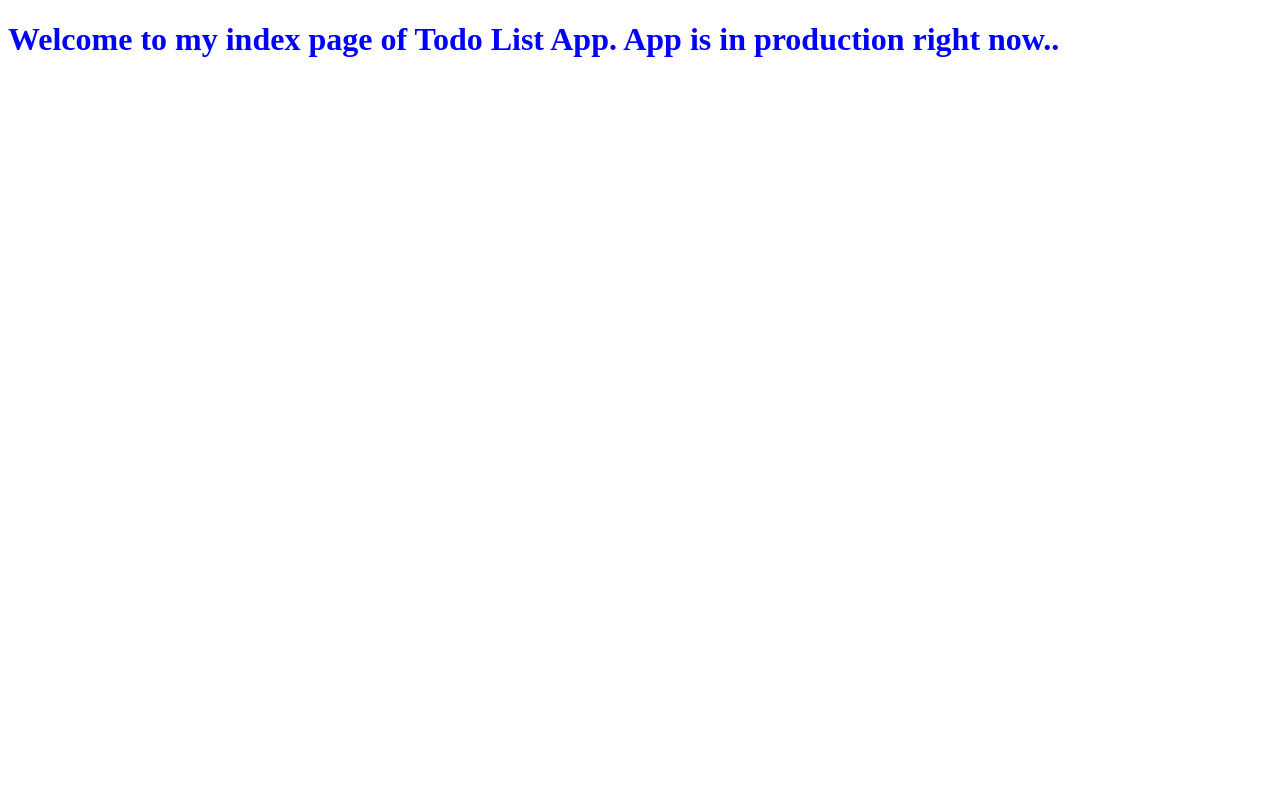
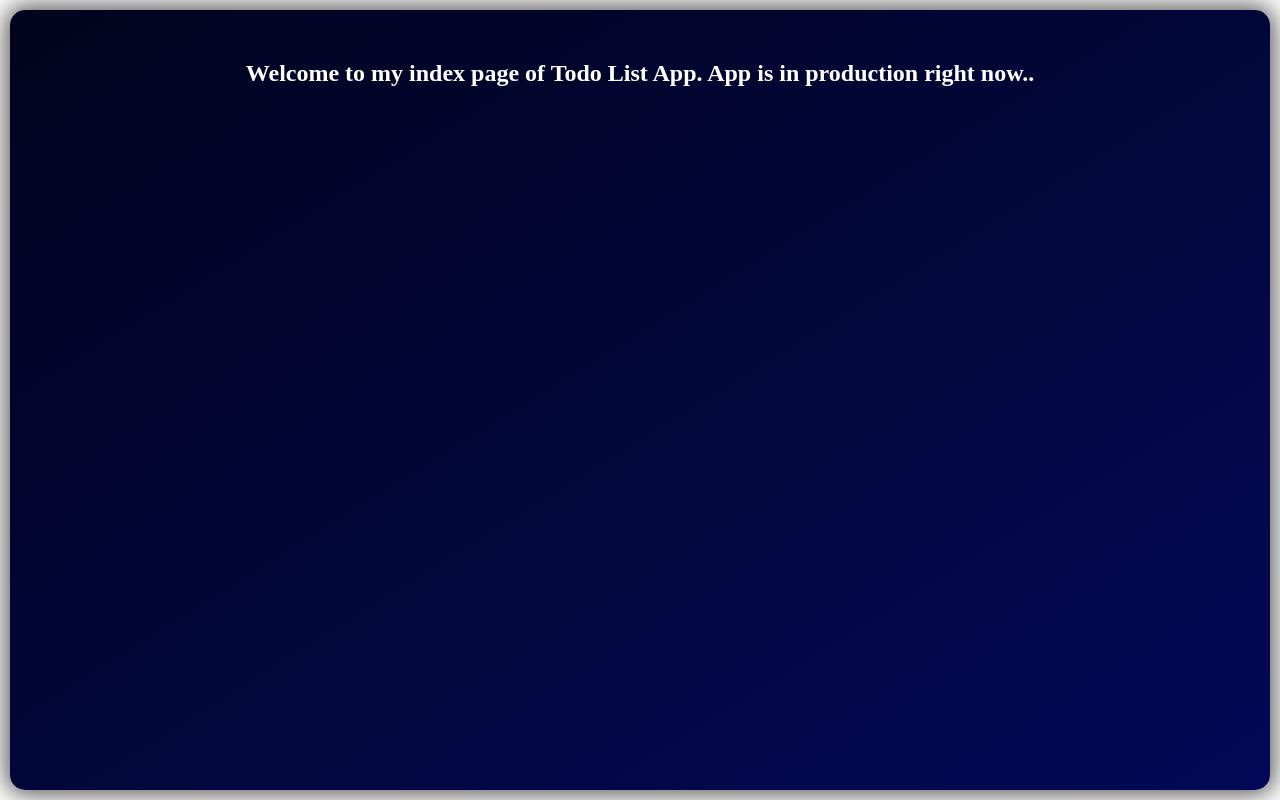
Before and after one commit to Damiant94/TodoList, a Django app: page /TodoList/ in a window 1280 px wide. Run offline with Django 3.2, Linux system fonts and the light colour scheme.

Commit message:
first styles

```diff
--- a/TodoList/TodoListApp/static/TodoListApp/style.css
+++ b/TodoList/TodoListApp/static/TodoListApp/style.css
@@ -1,3 +1,29 @@
-h1 {
-  color: blue;
+* {
+  margin: 0;
+  padding: 0;
+  box-sizing: border-box;
 }
+
+.container {
+  -webkit-box-shadow: 0px 0px 23px 5px rgba(0,0,0,0.64);
+  -moz-box-shadow: 0px 0px 23px 5px rgba(0,0,0,0.64);
+  box-shadow: 0px 0px 23px 5px rgba(0,0,0,0.64);
+  border-radius: 15px;
+  display: flex;
+  background: linear-gradient(to right bottom, #02041d, #020957);
+  height: calc(100vh - 20px);
+  padding: 50px;
+  margin: 10px;
+}
+
+.header {
+  width: 100%;
+  height: 100px;
+  /* border: 2px solid white; */
+  text-align: center;
+}
+
+.header h1 {
+  color: #fff;
+  font-size: 24px;
+}
--- a/TodoList/TodoListApp/templates/TodoListApp/index.html
+++ b/TodoList/TodoListApp/templates/TodoListApp/index.html
@@ -2,6 +2,14 @@
 
 {% block body %}
 
-  <h1>Welcome to my index page of Todo List App. App is in production right now..</h1>
+  <div class="container">
+    <header class="header">
+      <h1>Welcome to my index page of Todo List App. App is in production right now..</h1>
+    </header>
+    <main class="main">
+
+    </main>
+  </div>
+
 
 {% endblock %}
```
